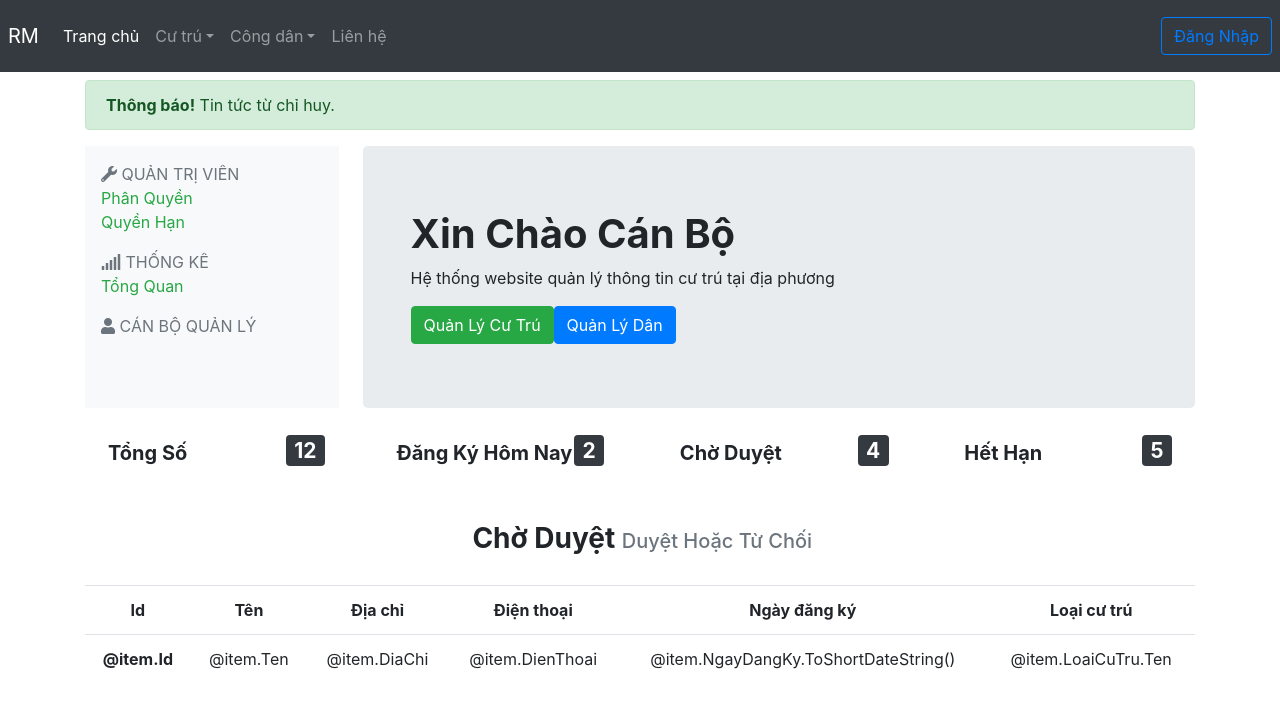
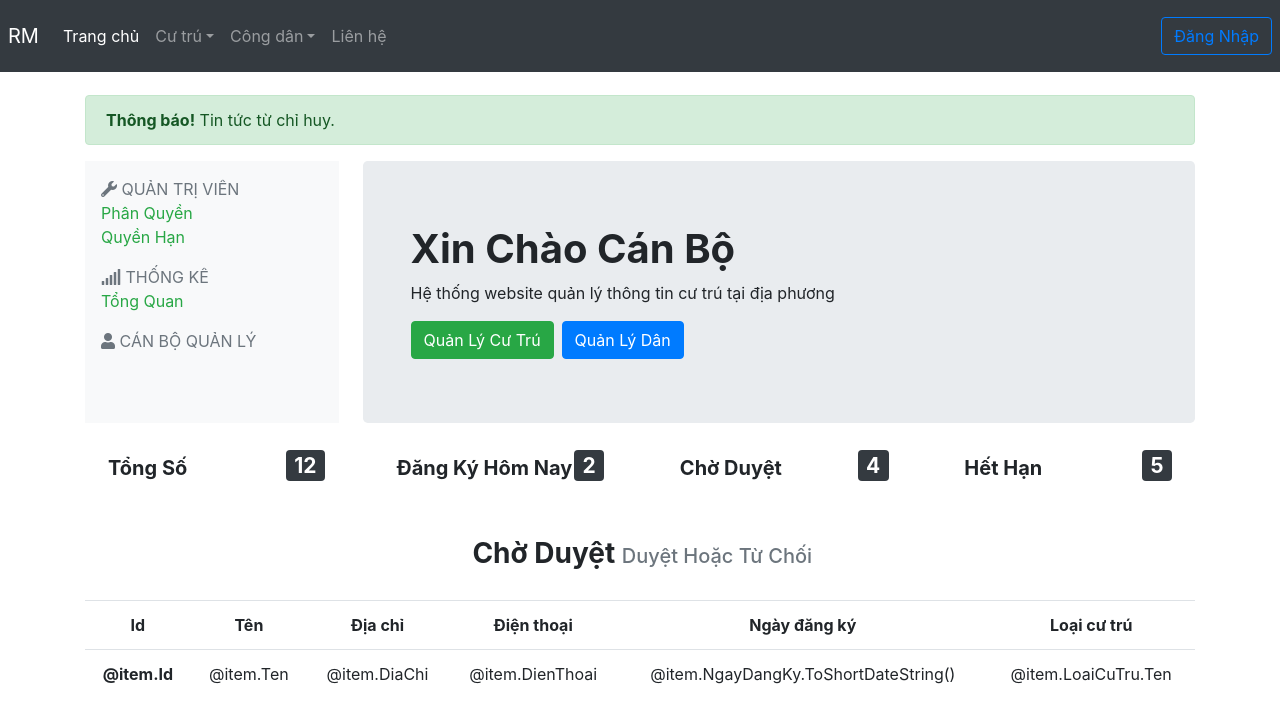
Before and after one commit to minhquanma/QuanLyCuTruJava, an Angular app in the folder Frontend/QuanLyCuTru/: page /home in a window 1280 px wide. Shown: the top 722 px of the page. Built offline with nearby package versions, Linux system fonts and the light colour scheme; no server answers.

Commit message:
update home pages

```diff
--- a/Frontend/QuanLyCuTru/src/app/pages/home/home.component.html
+++ b/Frontend/QuanLyCuTru/src/app/pages/home/home.component.html
@@ -1,5 +1,6 @@
-<body class="container body-content">
-    <main class="py-2">
+<div class="home">
+  <div class="home-content">
+    <main class="container py-2">
       <div class="alert alert-success">
         <strong>Thông báo!</strong> Tin tức từ chỉ huy.
       </div>
@@ -7,22 +8,35 @@
         <div class="side-navbar bg-light mb-4 mb-md-0 mr-md-4 pt-3 pb-1 pb-sm-0 pd-md-0 d-block d-sm-flex d-md-block justify-content-center">
           <!-- Admin only section -->
           <ul class="list-unstyled mb-3">
-                    <li class="text-muted text-uppercase px-3"><i class="fas fa-wrench"></i>&nbsp;Quản trị viên</li>
-                    <li><a href="#" class="d-block text-success text-capitalize px-3">Phân quyền</a></li>
-                    <li><a href="#" class="d-block text-success text-capitalize px-3">Quyền hạn</a></li>
+            <li class="text-muted text-uppercase px-3">
+              <i class="fas fa-wrench"></i>&nbsp;Quản trị viên</li>
+            <li>
+              <a class="d-block text-success text-capitalize px-3">Phân quyền</a>
+            </li>
+            <li>
+              <a class="d-block text-success text-capitalize px-3">Quyền hạn</a>
+            </li>
           </ul>
           <!-- End of Admin section -->
           <ul class="list-unstyled mb-3 order-1 order-md-0">
-                    <li class="text-muted text-uppercase px-3"><i class="fas fa-signal"></i>&nbsp;Thống kê</li>
-                    <li><a href="#" class="d-block text-success text-capitalize px-3">Tổng quan</a></li>
+            <li class="text-muted text-uppercase px-3">
+              <i class="fas fa-signal"></i>&nbsp;Thống kê</li>
+            <li>
+              <a class="d-block text-success text-capitalize px-3">Tổng quan</a>
+            </li>
           </ul>
           <ul class="list-unstyled">
-                    <li class="text-muted text-uppercase px-3"><i class="fas fa-user"></i>&nbsp;Cán bộ quản lý</li>
-                    <li><a href="#" class="d-block
-                        text-success text-capitalize px-3"></a></li>
-                    <li><a href="#" class="d-block
-                        text-success text-capitalize px-3"></a></li>
-                    <li><a href="#" class="d-block text-success text-capitalize px-3"></a></li>
+            <li class="text-muted text-uppercase px-3">
+              <i class="fas fa-user"></i>&nbsp;Cán bộ quản lý</li>
+            <li>
+              <a class="d-block text-success text-capitalize px-3"></a>
+            </li>
+            <li>
+              <a class="d-block text-success text-capitalize px-3"></a>
+            </li>
+            <li>
+              <a class="d-block text-success text-capitalize px-3"></a>
+            </li>
           </ul>
         </div>
         <div class="side-jumbo jumbotron text-center text-md-left mb-0 px-sm-5">
@@ -30,8 +44,8 @@
           <p class="text-center text-md-left">
             Hệ thống website quản lý thông tin cư trú tại địa phương
           </p>
-                <a href="#" class="btn btn-success text-capitalize mb-2 mb-sm-0">Quản lý cư trú</a>
-                <a href="#" class="btn btn-primary text-capitalize mb-2 mb-sm-0">Quản lý dân</a>
+          <a class="btn btn-success text-capitalize text-white mr-2 mb-2 mb-sm-0">Quản lý cư trú</a>
+          <a class="btn btn-primary text-capitalize text-white mb-2 mb-sm-0">Quản lý dân</a>
         </div>
       </div>
       <div class="d-flex">
@@ -40,19 +54,27 @@
           <div class="statistic-view row">
             <div class="category col-12 col-sm-6 col-md-3 d-flex align-items-center justify-content-center">
               <h5 class="text-capitalize font-weight-bold mb-0" style="flex: 0 0 70%;">Tổng số</h5>
-                        <h3><span class="badge badge-dark">12</span></h3>
+              <h3>
+                <span class="badge badge-dark">12</span>
+              </h3>
             </div>
             <div class="category col-12 col-sm-6 col-md-3 d-flex align-items-center justify-content-center">
               <h5 class="text-capitalize font-weight-bold mb-0" style="flex: 0 0 70%;">Đăng ký hôm nay</h5>
-                        <h3><span class="badge badge-dark">2</span></h3>
+              <h3>
+                <span class="badge badge-dark">2</span>
+              </h3>
             </div>
             <div class="category col-12 col-sm-6 col-md-3 d-flex align-items-center justify-content-center">
               <h5 class="text-capitalize font-weight-bold mb-0" style="flex: 0 0 70%;">Chờ duyệt</h5>
-                        <h3><span class="badge badge-dark">4</span></h3>
+              <h3>
+                <span class="badge badge-dark">4</span>
+              </h3>
             </div>
             <div class="category col-12 col-sm-6 col-md-3 d-flex align-items-center justify-content-center">
               <h5 class="text-capitalize font-weight-bold mb-0" style="flex: 0 0 70%;">Hết hạn</h5>
-                        <h3><span class="badge badge-dark">5</span></h3>
+              <h3>
+                <span class="badge badge-dark">5</span>
+              </h3>
             </div>
           </div>
           <h3 class="text-capitalize font-weight-bold text-center mt-5 mb-0">
@@ -75,7 +97,7 @@
             </tr>
           </thead>
           <tbody>
-                    <tr class="clickable-row" data-href="#">
+            <tr class="clickable-row">
               <th scope="row">@item.Id</th>
               <td>@item.Ten</td>
               <td>@item.DiaChi</td>
@@ -87,4 +109,5 @@
         </table>
       </div>
     </main>
-</body>
+  </div>
+</div>
--- a/Frontend/QuanLyCuTru/src/app/pages/home/home.component.scss
+++ b/Frontend/QuanLyCuTru/src/app/pages/home/home.component.scss
@@ -6,11 +6,7 @@
   flex: 0 0 75%;
 }
 
-/*.anonymous-view {
-    flex: 1;
-}*/
-
-body-content {
+.home-content {
   padding-top: 15px;
   padding-left: 10px;
   padding-right: 10px;
```
Lines whose indentation alone changed are shown as unchanged.
